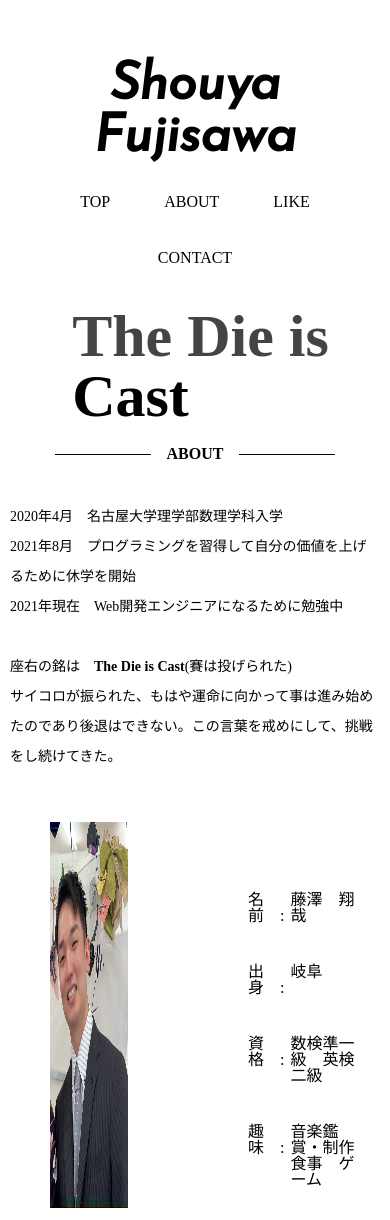
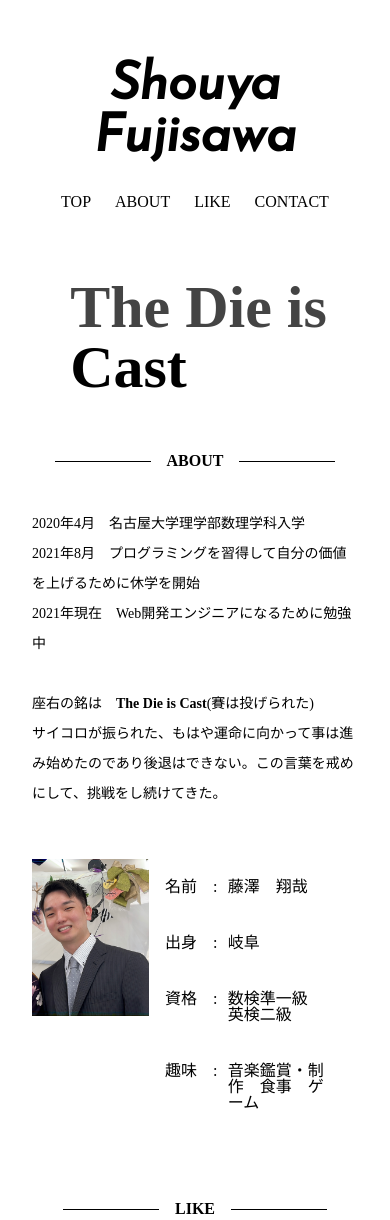
Before and after one commit to FujisawaShouya/Mywebsite, a plain HTML site: page src/index.html in a window 390 px wide. Shown: the top 1220 px of the page. Drawn offline with nearby package versions, Linux system fonts and the light colour scheme; a web font is replaced by a local one.

Commit message:
レスポンシブデザインを導入

```diff
--- a/src/css/style.css
+++ b/src/css/style.css
@@ -22,12 +22,12 @@ li {
   padding: 50px 25px;
 }
 
-@media screen and (max-width: 767px) {
+/* @media screen and (max-width: 767px) {
   li {
     display: inline-block;
     padding: 30px 25px 10px 25px;
   }
-}
+} */
 
 a {
   color: black;
@@ -48,11 +48,11 @@ a:hover {
   width: 55%;
 }
 
-@media screen and (max-width: 767px) {
+/* @media screen and (max-width: 767px) {
   .img_relative {
     display: none;
   }
-}
+} */
 
 .absolute_up {
   color: #444444;
@@ -62,14 +62,14 @@ a:hover {
   font-size: 75px;
 }
 
-@media screen and (max-width: 767px) {
+/* @media screen and (max-width: 767px) {
   .absolute_up {
     font-size: 60px;
     position: absolute;
     left: 18.5%;
     padding-top: 30px;
   }
-}
+} */
 
 .absolute_down {
   position: absolute;
@@ -100,7 +100,7 @@ section {
   padding-bottom: 40px;
 }
 
-@media screen and (max-width: 767px) {
+/* @media screen and (max-width: 767px) {
   .header:first-child {
     display: flex;
     align-items: center;
@@ -108,7 +108,7 @@ section {
     padding-bottom: 40px;
     padding-top: 100px;
   }
-}
+} */
 
 .header:before,
 .header:after {
@@ -135,7 +135,7 @@ section {
   line-height: 30px;
 }
 
-@media screen and (max-width: 767px) {
+/* @media screen and (max-width: 767px) {
   .about_text {
     display: inline-block;
     text-align: left;
@@ -143,7 +143,7 @@ section {
     line-height: 30px;
     padding: 0pc 10px;
   }
-}
+} */
 
 .float_wraper {
   display: flex;
@@ -156,12 +156,12 @@ section {
   padding-left: 240px;
 }
 
-@media screen and (max-width: 767px) {
+/* @media screen and (max-width: 767px) {
   .my-img {
     width: 20%;
     padding: 0 50px;
   }
-}
+} */
 
 .my-prof {
   display: flex;
@@ -216,3 +216,47 @@ li img:first-child {
   border-radius: 10px;
   margin: 50px auto;
 }
+
+@media screen and (max-width: 959px) and (min-width: 767px) {
+  .about_text {
+    padding: 0px 3rem;
+  }
+
+  .my-img {
+    padding-left: 3rem;
+    width: 30%;
+  }
+}
+
+@media screen and (max-width: 767px) {
+  li {
+  display: inline-block;
+  padding: 30px 10px;
+  }
+
+  .img_relative {
+    opacity: 0;
+  }
+
+  .absolute_up {
+    font-size: 60px;
+    position: absolute;
+    left: 18%;
+    top: 5%;
+    padding-top: 30px;
+  }
+
+  .about_text {
+    padding: 0px 2rem;
+  }
+
+  .my-img {
+    width: 30%;
+    height: 30%;
+    padding-left: 2rem;
+  }
+
+  .my-prof {
+    padding: 0rem 1rem 0 1rem;
+  }
+}
```
